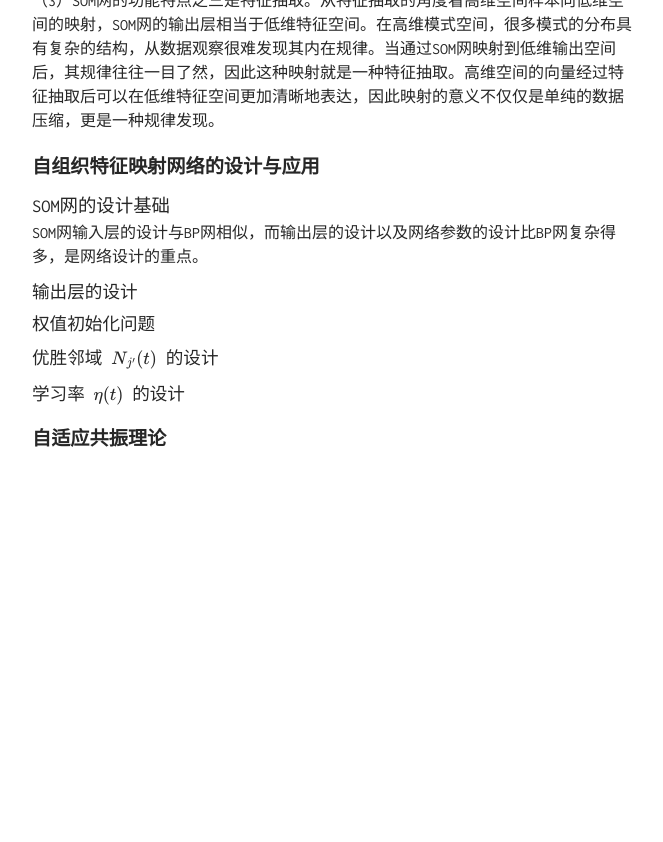
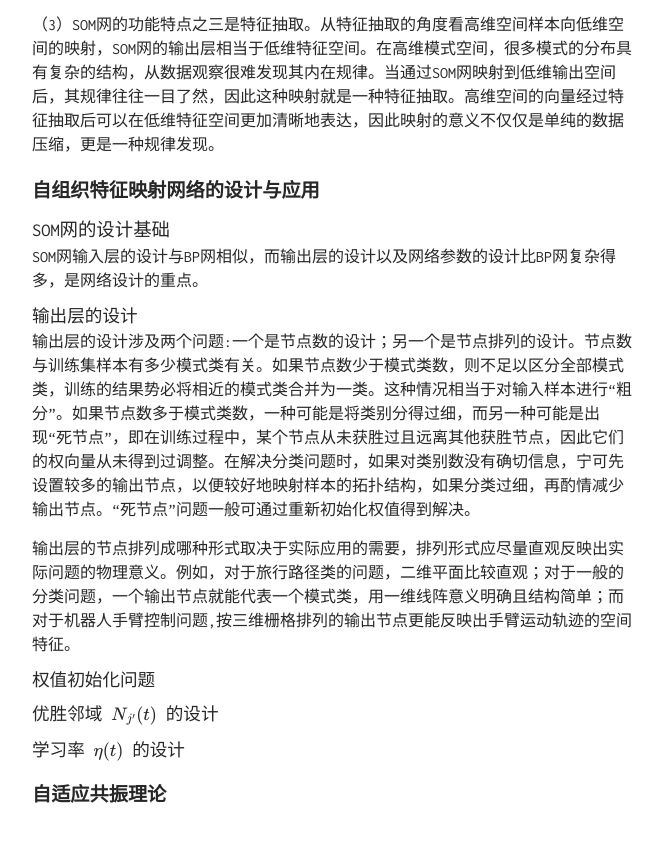
Before and after one commit to TobiahShaw/TobiahShaw.github.io, a Jekyll site: the page built from _posts/2019-10-26-NN-of-Competitive learning.md, in a window 1280 px wide and 900 px high, scrolled down 8601 px. Shown: the top 842 px of the window, without its empty margins (308-971 px from the left). Built offline with Jekyll 4.4.1, drawn with Linux system fonts in a browser that asks for light colours; our own code applies the rules of GitHub Pages for plain Markdown files; formulas are drawn with MathJax 3; before the commit the page ends 9145 px from its top, so only the background shows below that; some of the changed text lies outside the part shown.

Commit message:
Design of output layer

```diff
--- a/_posts/2019-10-26-NN-of-Competitive learning.md
+++ b/_posts/2019-10-26-NN-of-Competitive learning.md
@@ -16,7 +16,7 @@
 
 在神经网络应用中，输入样本、输入模式、输入模式样本这类术语经常混用。一般当神经网络涉及识别、分类问题时常常用到输入模式的概念。模式是对某些感兴趣的客体的定量描述或结构描述，模式类是具有某些共同特征的模式的合。分类是在类别知识等标签信号的指导下，将待识别的输人模式分配到各自的模式类中去。无监督指导的分类称为聚类，聚类的目的是将相似的模式样本划归一类，而将不相似的分离开，其结果实现了模式样本的类内相似性和类间分离性。通过聚类，可以发现原始样本的分布与特性。
 
-由于无监督学习的训练样本中不含有期望输出，因此对于某一输人模式样本应属于哪类并没有任何先验知识。对于一组输入模式，只能根据它们之间的相似程度分为若干类，因此相似性是输入模式的聚类依据。关于聚类分析的研究，需要解决的问题是：如何决定相似度；如何决定聚类的类别数;如何决定哪种分类的结果是理想的。
+由于无监督学习的训练样本中不含有期望输出，因此对于某一输人模式样本应属于哪类并没有任何先验知识。对于一组输入模式，只能根据它们之间的相似程度分为若干类，因此相似性是输入模式的聚类依据。关于聚类分析的研究，需要解决的问题是：如何决定相似度；如何决定聚类的类别数；如何决定哪种分类的结果是理想的。
 
 #### 相似性测量
 
@@ -44,7 +44,7 @@ $$ X^T X_i = \vert \vert X \vert \vert \quad \vert \vert X_i \vert \vert cos ψ
 
 内积值越大则相似度越高，当两个模式方向完全相同且长度相等时，其相似度取最大值。
 
-不同的相似度会导致所形成之聚类几何特性不同。如下图所示，若用欧式距离法度量相似度，会形成大小相似且紧密的圆形聚类;若用余弦法度量相似度，将形成大体同向的狭长形聚类。倘若用内积法度量相似度，则不一定会形成大体同向的狭长形聚类，因为即使两个向量角度几乎相同，但其长度有很大差别，其内积值仍会有较大差异。
+不同的相似度会导致所形成之聚类几何特性不同。如下图所示，若用欧式距离法度量相似度，会形成大小相似且紧密的圆形聚类；若用余弦法度量相似度，将形成大体同向的狭长形聚类。倘若用内积法度量相似度，则不一定会形成大体同向的狭长形聚类，因为即使两个向量角度几乎相同，但其长度有很大差别，其内积值仍会有较大差异。
 
 ![图1.4](../assets/img/20191026/1.4.PNG)
 
@@ -201,6 +201,10 @@ SOM网输入层的设计与BP网相似，而输出层的设计以及网络参数
 
 #### 输出层的设计
 
+输出层的设计涉及两个问题:一个是节点数的设计；另一个是节点排列的设计。节点数与训练集样本有多少模式类有关。如果节点数少于模式类数，则不足以区分全部模式类，训练的结果势必将相近的模式类合并为一类。这种情况相当于对输入样本进行“粗分”。如果节点数多于模式类数，一种可能是将类别分得过细，而另一种可能是出现“死节点”，即在训练过程中，某个节点从未获胜过且远离其他获胜节点，因此它们的权向量从未得到过调整。在解决分类问题时，如果对类别数没有确切信息，宁可先设置较多的输出节点，以便较好地映射样本的拓扑结构，如果分类过细，再酌情减少输出节点。“死节点”问题一般可通过重新初始化权值得到解决。
+
+输出层的节点排列成哪种形式取决于实际应用的需要，排列形式应尽量直观反映出实际问题的物理意义。例如，对于旅行路径类的问题，二维平面比较直观；对于一般的分类问题，一个输出节点就能代表一个模式类，用一维线阵意义明确且结构简单；而对于机器人手臂控制问题,按三维栅格排列的输出节点更能反映出手臂运动轨迹的空间特征。
+
 #### 权值初始化问题
 
 #### 优胜邻域 $ N_{j'}(t) $ 的设计
```
